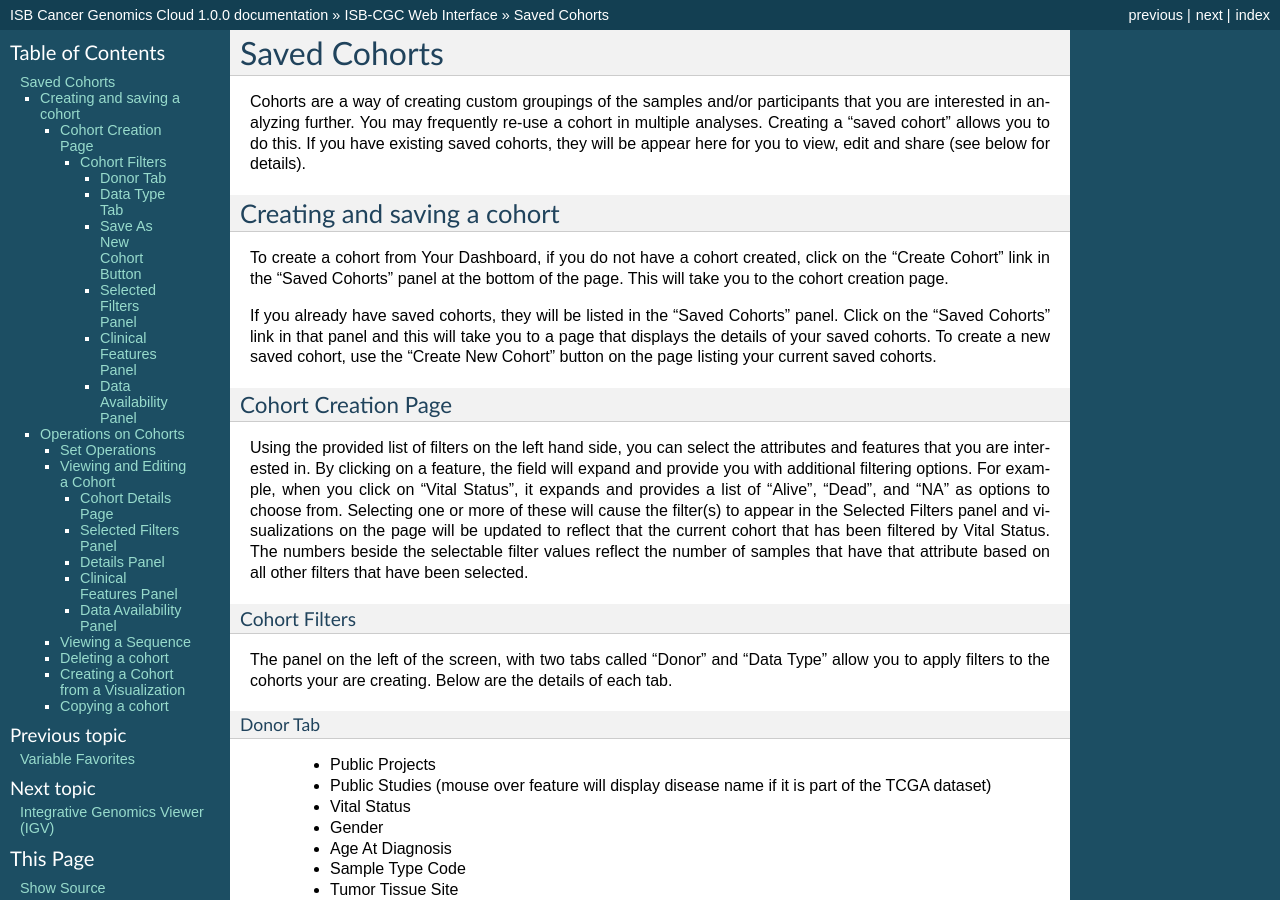
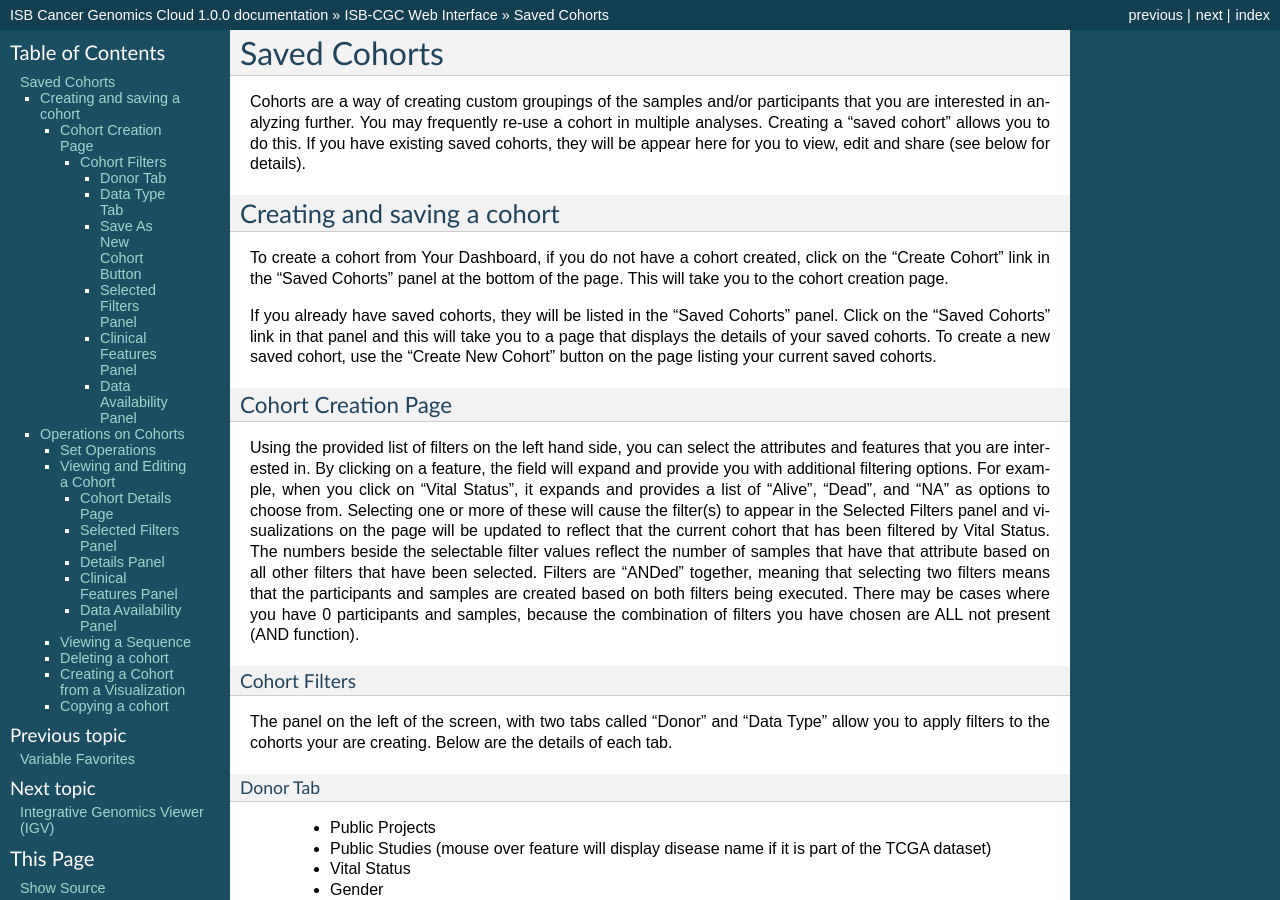
Before and after one commit to isb-cgc/readthedocs, a Sphinx documentation site: the page built from docs/source/sections/webapp/Saved-Cohorts.rst, in a window 1280 px wide and 900 px high. Built offline with Sphinx 7.4.7, drawn with Linux system fonts in a browser that asks for light colours.

Commit message:
Update Saved-Cohorts.rst

```diff
--- a/docs/source/sections/webapp/Saved-Cohorts.rst
+++ b/docs/source/sections/webapp/Saved-Cohorts.rst
@@ -25,7 +25,7 @@
 will be updated to reflect that the current cohort that has been filtered by Vital Status.
 The numbers beside the selectable
 filter values reflect the number of samples that have that attribute based on all other filters that
-have been selected.
+have been selected.  Filters are "ANDed" together, meaning that selecting two filters means that the participants and samples are created based on both filters being executed.  There may be cases where you have 0 participants and samples, because the combination of filters you have chosen are ALL not present (AND function).
 
 Cohort Filters
 --------------
```
